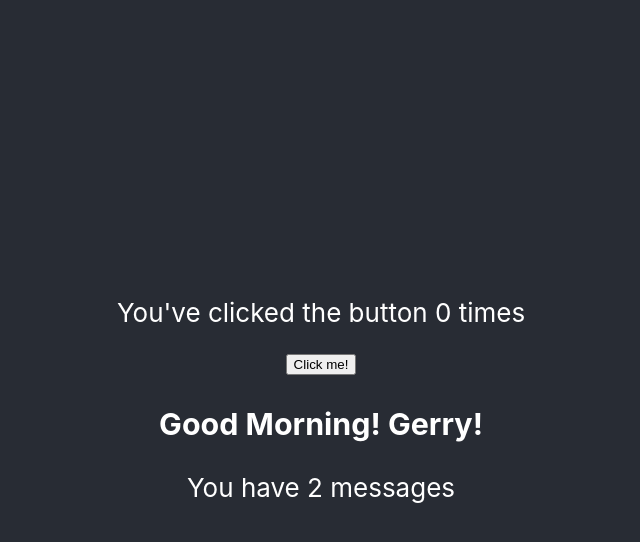
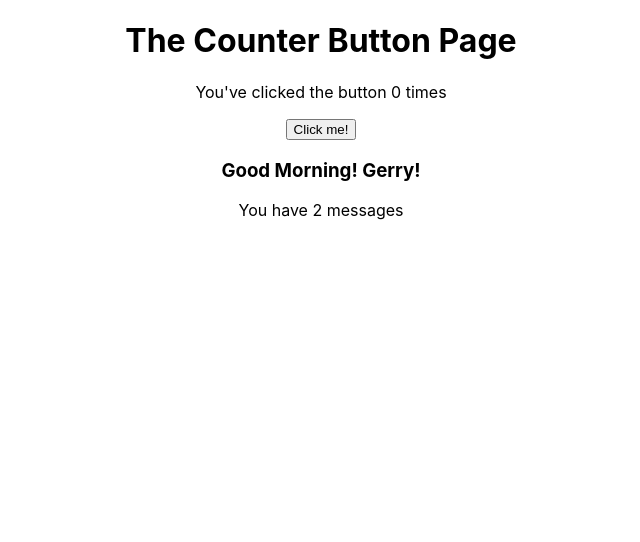
Before and after one commit to gliu7717/fullstack_my_first_app, a React (Create React App) app: page /counter in a window 1280 px wide. Shown: the top 542 px of the page, without its empty margins (319-959 px from the left). Built offline with nearby package versions, Linux system fonts and the light colour scheme.

Commit message:
setup react router

```diff
--- a/package.json
+++ b/package.json
@@ -8,6 +8,7 @@
     "@testing-library/user-event": "^13.5.0",
     "react": "^18.3.1",
     "react-dom": "^18.3.1",
+    "react-router-dom": "^6.23.1",
     "react-scripts": "5.0.1",
     "styled-components": "^6.1.9",
     "web-vitals": "^2.1.4"
--- a/src/App.js
+++ b/src/App.js
@@ -1,5 +1,13 @@
 import './App.css';
 import React,{useState} from 'react';
+
+import { BrowserRouter as Router, Routes, Route } from 'react-router-dom';
+import {
+  HomePage,
+  CounterButtonPage,
+  PeopleListPage,
+} from './pages';
+
 
 //import Greeting from './Greeting';
 import {Greeting} from './Greeting';
@@ -14,19 +22,18 @@
 
   return (
     <div className="App">
-      <header className="App-header">
-        {hideMessage
-        ? null
-        : <CongratulationsMessage  numberOfClicks = {numberOfClicks}
-           threshold={10}
-           onHide = {()=>setHideMessage(true)} />
-        }
+      <Router>
+        <Routes>
 
+        <Route path="/"
+        element=<HomePage/> />
+        <Route path="/counter"
+          element = <CounterButtonPage/> />
+        <Route path="/people-list"
+          element = <PeopleListPage/>/>
+        </Routes>
 
-        <CounterButton numberOfClicks={numberOfClicks} onIncrement={onIncrement}/>
-        <Greeting name="Gerry" numberofMessages={2} />
-
-      </header>
+      </Router>
     </div>
   );
 }
--- /dev/null
+++ b/src/pages/CounterButtonPage.js
@@ -0,0 +1,25 @@
+import React, { useState } from 'react';
+import { CounterButton } from '../CouterButton';
+import { CongratulationsMessage } from '../CongratulationMessage';
+import { Greeting } from '../Greeting';
+
+export const CounterButtonPage = () => {
+  const [numberOfClicks, setNumberOfClicks] = useState(0)
+  const [hideMessage, setHideMessage] = useState(false);
+
+  const increment = () => setNumberOfClicks(numberOfClicks + 1);
+
+  return (
+    <>
+    <h1>The Counter Button Page</h1>
+    {hideMessage
+        ? null
+        : <CongratulationsMessage  numberOfClicks = {numberOfClicks}
+           threshold={10}
+           onHide = {()=>setHideMessage(true)} />
+        }
+        <CounterButton numberOfClicks={numberOfClicks} onIncrement={increment}/>
+        <Greeting name="Gerry" numberofMessages={2} />
+    </>
+  );
+}
--- /dev/null
+++ b/src/pages/HomePage.js
@@ -0,0 +1,10 @@
+import React from 'react';
+import { Greeting } from '../Greeting';
+export const HomePage = () => {
+    return (
+    <>
+        <h1>The Home Page</h1>
+        <Greeting name="Gerry" numberOfMessages={10} />
+    </>
+    )
+};
--- /dev/null
+++ b/src/pages/PeopleListPage.js
@@ -0,0 +1,19 @@
+import React from 'react';
+import { PeopleList } from '../PeopleList';
+const people = [{
+    name: 'John',
+    age: 40,
+}, {
+    name: 'Joe',
+    age: 25,
+}, {
+    name: 'Lee',
+    age: 55,
+}];
+
+export const PeopleListPage = () => (
+    <>
+    <h1>The People List Page</h1>
+    <PeopleList people={people} />
+    </>
+);
--- /dev/null
+++ b/src/pages/index.js
@@ -0,0 +1,3 @@
+export { CounterButtonPage } from './CounterButtonPage';
+export { HomePage } from './HomePage';
+export { PeopleListPage } from './PeopleListPage';
```
Also changed, not shown: 1 other file (tests, documents, lock files or other folders).
